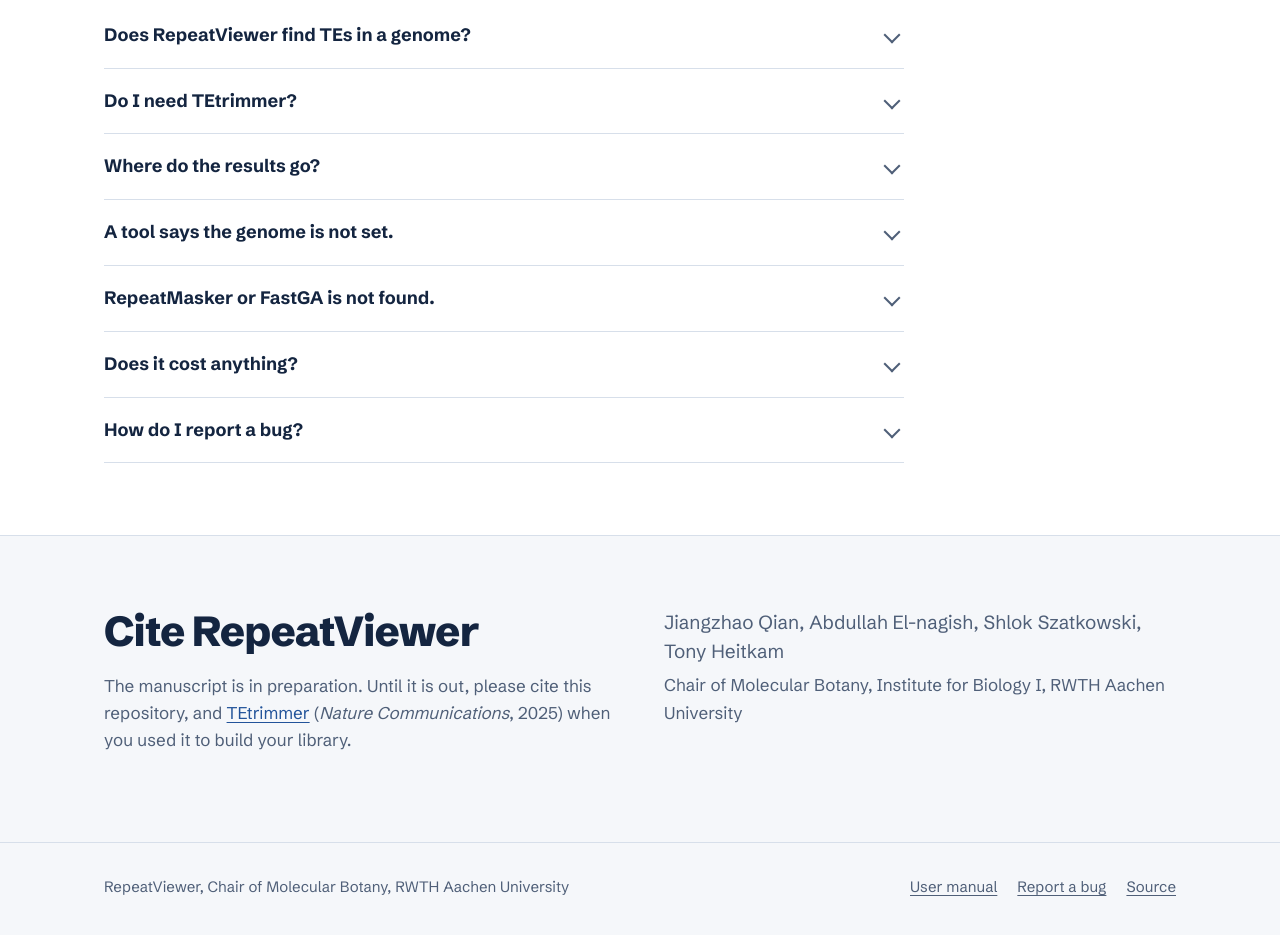
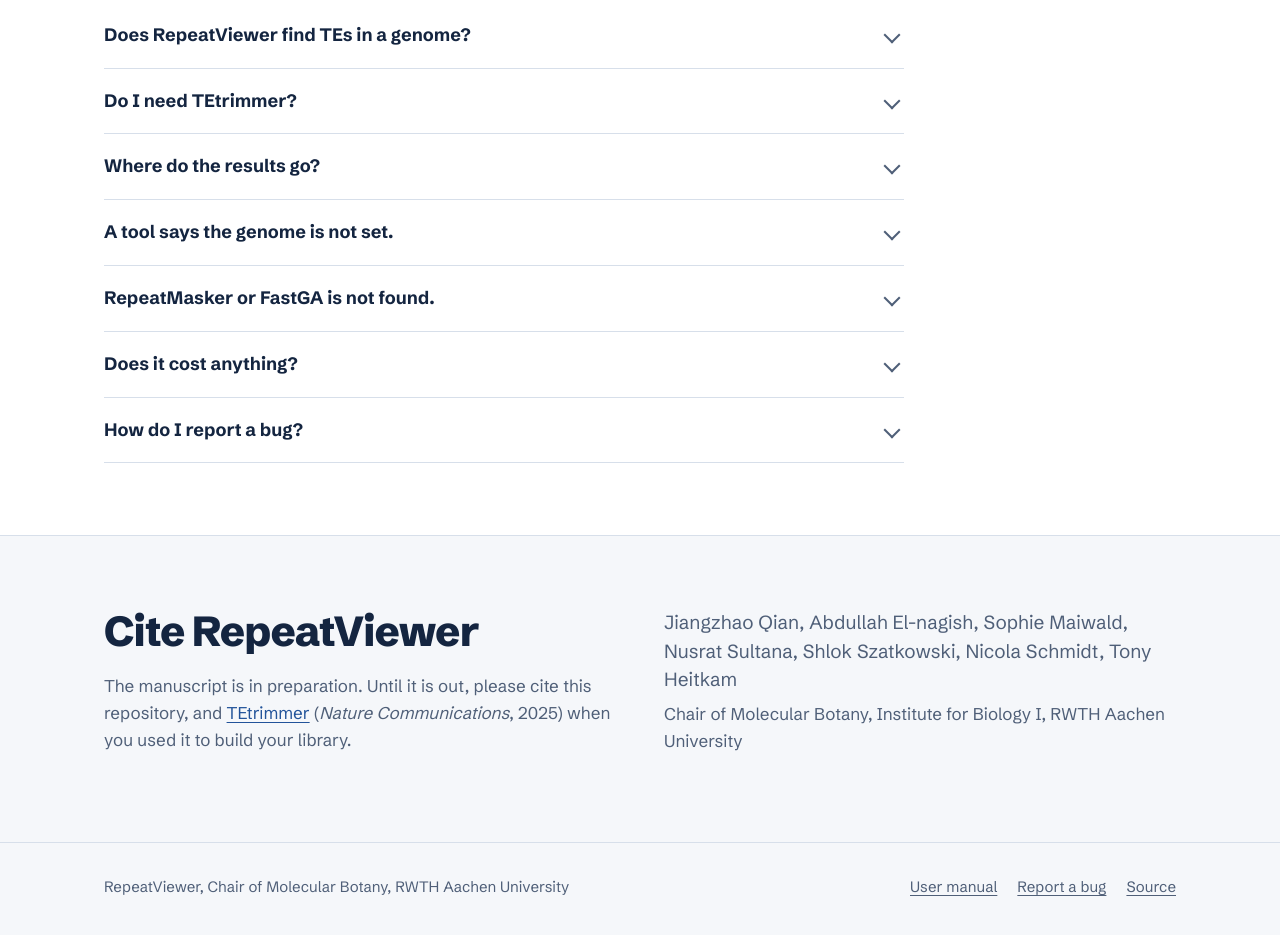
Before and after one commit to aelnagish/RepeatViewer, a plain HTML site: page docs/index.html in a window 1280 px wide. Shown: the part 7801-8736 px from the top of the page. Drawn offline with Linux system fonts and the light colour scheme.

Commit message:
Webpage lists all seven authors

```diff
--- a/docs/index.html
+++ b/docs/index.html
@@ -771,7 +771,7 @@ pip install -e .</pre></li>
       <p>The manuscript is in preparation. Until it is out, please cite this repository, and <a href="https://github.com/qjiangzhao/TEtrimmer">TEtrimmer</a> (<em>Nature Communications</em>, 2025) when you used it to build your library.</p>
     </div>
     <div>
-      <p class="authors">Jiangzhao Qian, Abdullah El-nagish, Shlok Szatkowski, Tony Heitkam</p>
+      <p class="authors">Jiangzhao Qian, Abdullah El-nagish, Sophie Maiwald, Nusrat Sultana, Shlok Szatkowski, Nicola Schmidt, Tony Heitkam</p>
       <p style="margin:0">Chair of Molecular Botany, Institute for Biology I, RWTH Aachen University</p>
     </div>
   </div>
```
